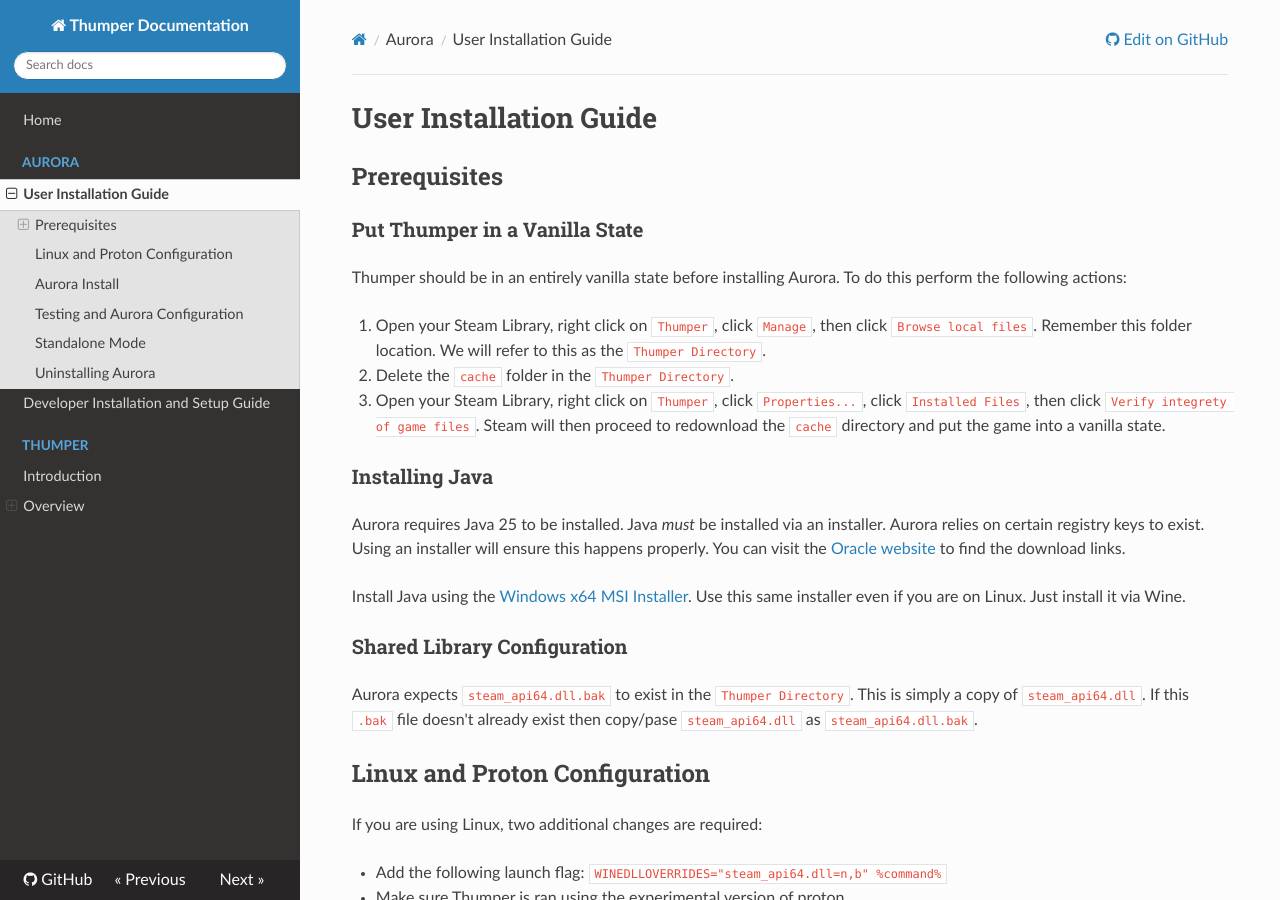
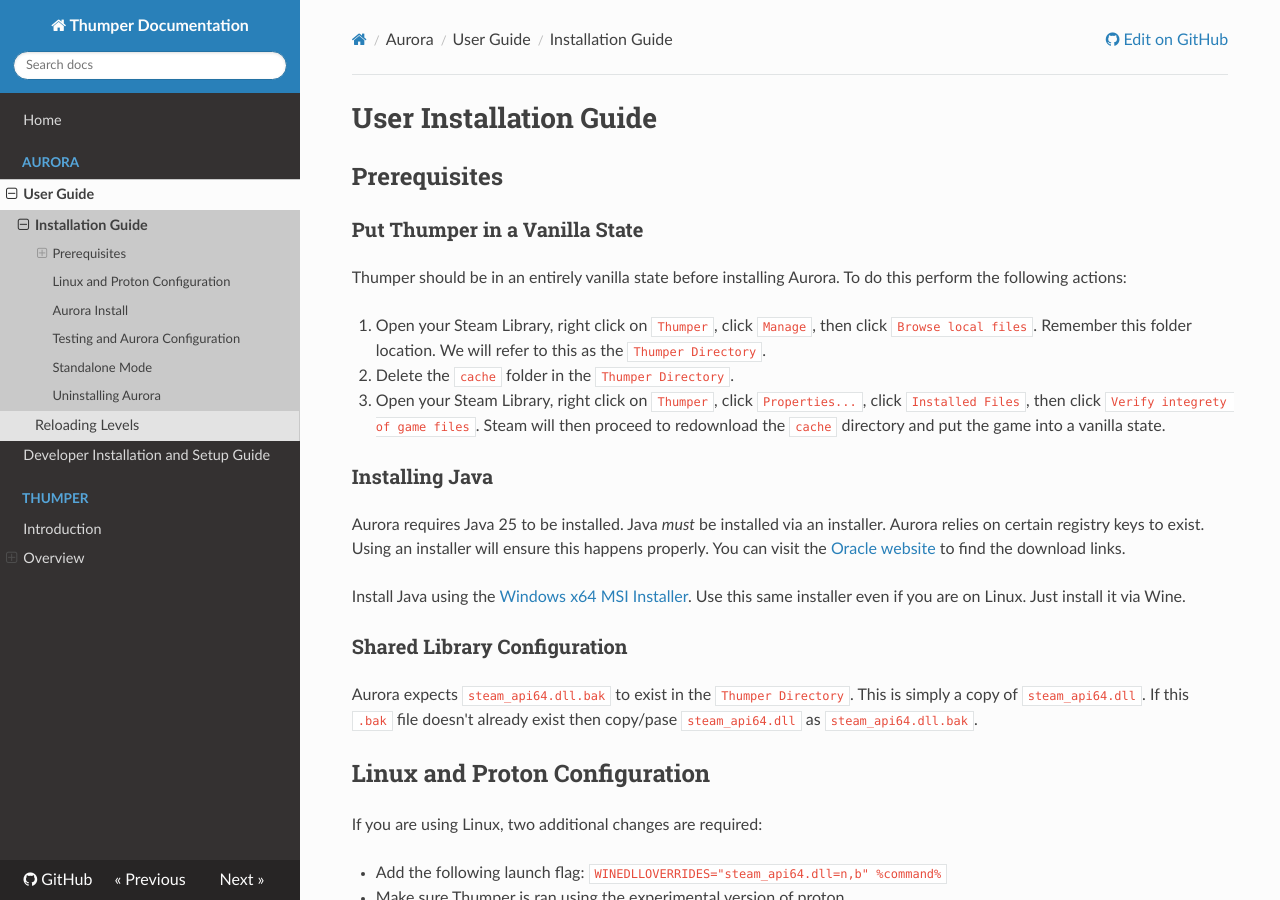
Before and after one commit to anthofoxo/aurora, an MkDocs documentation site: the page built from docs/aurora/user_install_guide.md, in a window 1280 px wide and 900 px high. Built offline with MkDocs 1.6.1, drawn with Linux system fonts in a browser that asks for light colours; nearby versions of some CDN libraries.

Commit message:
Add hot reload docs

```diff
--- a/mkdocs.yml
+++ b/mkdocs.yml
@@ -11,7 +11,9 @@
 nav:
   - Home: index.md
   - Aurora:
-    - "User Installation Guide": aurora/user_install_guide.md
+    - User Guide:
+      - "Installation Guide": aurora/user_install_guide.md
+      - "Reloading Levels": aurora/user_level_reload.md
     - "Developer Installation and Setup Guide": aurora/dev_setup_guide.md
   - Thumper:
     - Introduction: thumper/index.md
```
Also changed, not shown: docs/aurora/user_level_reload.md (added, +14 -0 lines).
